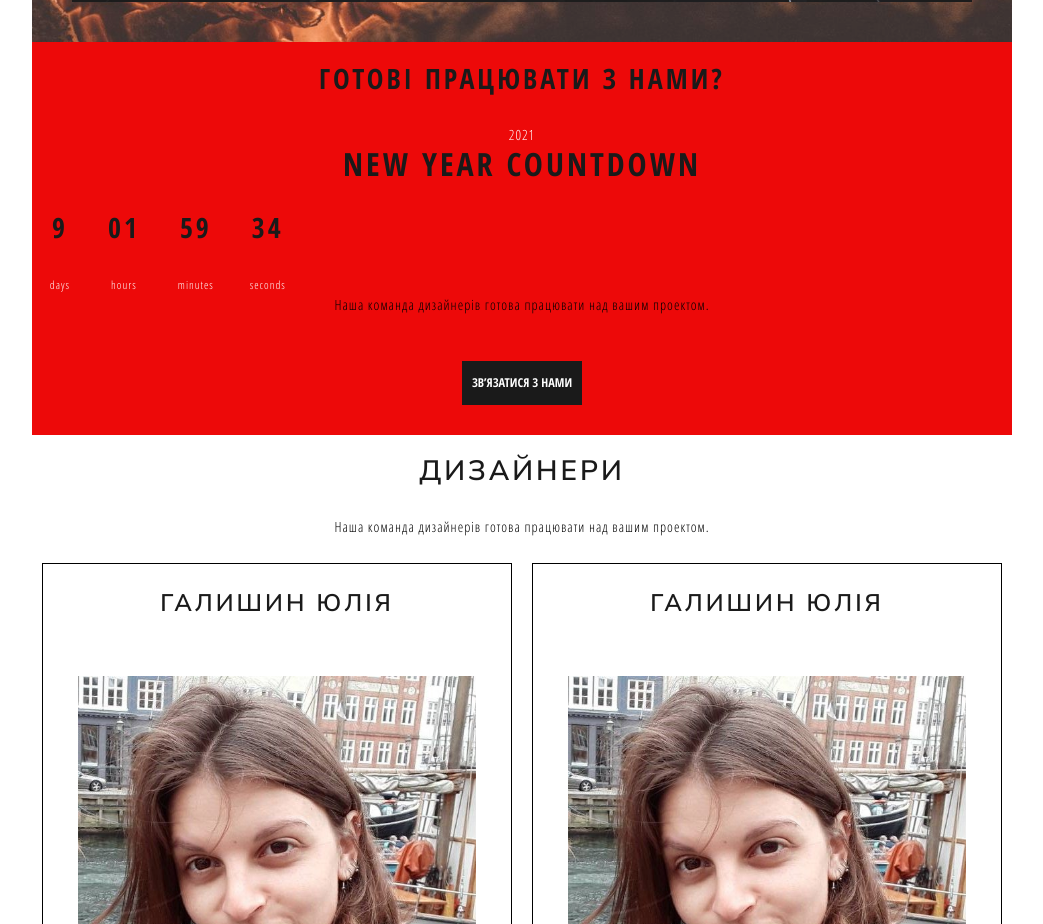
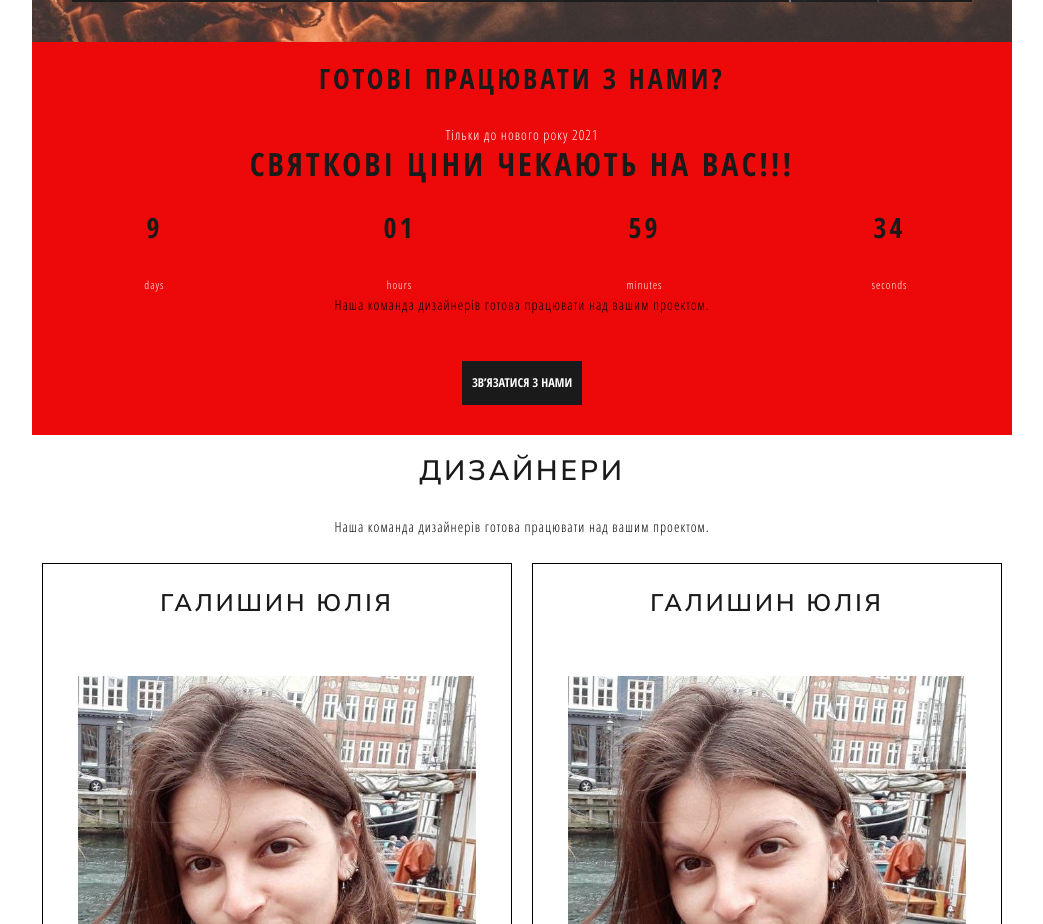
Before and after one commit to Shlikhta-V/raidio-bootstrap, a plain HTML site: page index.html in a window 1280 px wide. Shown: the part 3880-4804 px from the top of the page, without its empty margins (118-1161 px from the left). Drawn offline with nearby package versions, Linux system fonts and the light colour scheme; files whose address does not match are found by name.

Commit message:
new year 2021

```diff
--- a/css/index.css
+++ b/css/index.css
@@ -237,8 +237,9 @@ h3 {
   overflow: hidden
 }
 #countdown {
-   display: flex;
-   text-align: center;
+    display: grid;
+    grid-template-columns: repeat(4, 1fr);
+    text-align: center;
 }
 .designers-card {
     border: 1px solid black;
--- a/index.html
+++ b/index.html
@@ -197,8 +197,9 @@
             </section>
             <section id="readytoworkwithus">
                 <h2>Готові працювати з нами?</h2>
+                <!-- <p>Зараз саме час!!!</p> -->
                 <div id="year" class="year"></div>
-                    <h1>New Year Countdown</h1>
+                    <h1>Святкові ціни чекають на вас!!!</h1>
                     <div id="countdown" class="countdown">
                     <div class="time">
                         <h2 id="days">00</h2>
--- a/css/js/index.js
+++ b/js/index.js
@@ -10,10 +10,10 @@ const currentYear = new Date().getFullYear();
 
 const newYearTime = new Date(`January 01 ${currentYear + 1} 00:00:00`);
 
-// Set background year
-year.innerText = currentYear + 1;
 
-// Update countdown time
+ year.innerText ="Тільки до нового року "+ (currentYear + 1);
+
+
 function updateCountdown() {
   const currentTime = new Date();
   const diff = newYearTime - currentTime;
@@ -23,18 +23,14 @@ function updateCountdown() {
   const m = Math.floor(diff / 1000 / 60) % 60;
   const s = Math.floor(diff / 1000) % 60;
 
-  // Add values to DOM
   days.innerHTML = d;
   hours.innerHTML = h < 10 ? '0' + h : h;
   minutes.innerHTML = m < 10 ? '0' + m : m;
   seconds.innerHTML = s < 10 ? '0' + s : s;
 }
 
-// Show spinner before countdown
 setTimeout(() => {
   loading.remove();
-  countdown.style.display = 'flex';
 }, 1000);
 
-// Run every second
 setInterval(updateCountdown, 1000);
```
